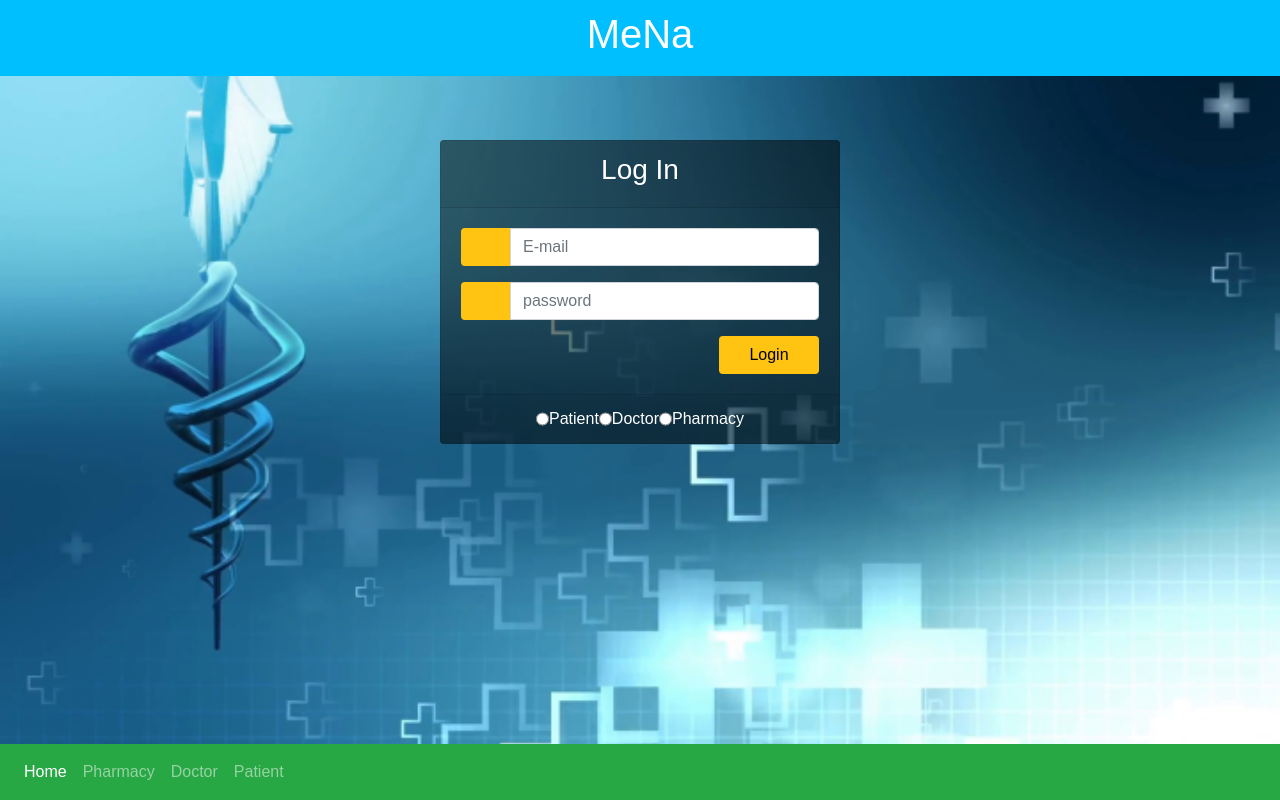
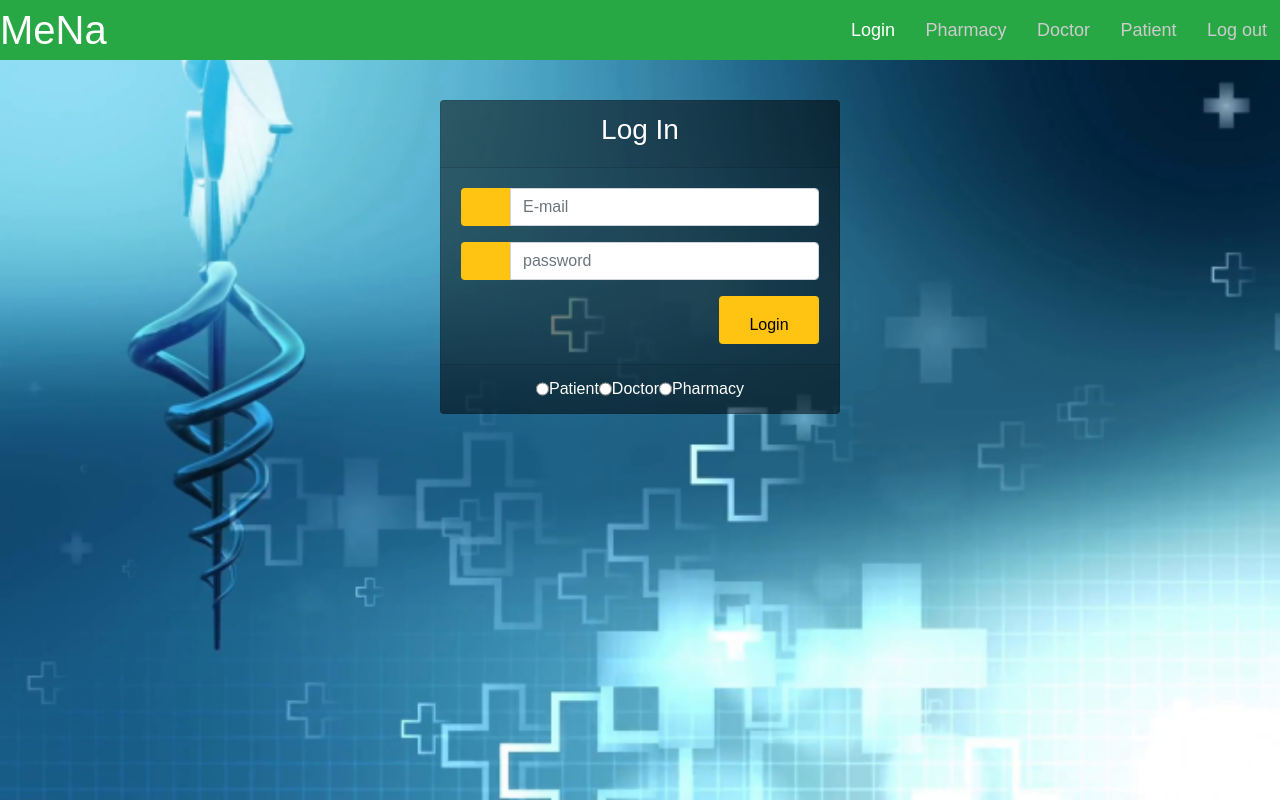
Before and after one commit to VikoTodorov/MeNa, a PHP site: page / in a window 1280 px wide. Run offline with PHP 8.4, Linux system fonts and the light colour scheme.

Commit message:
Veche e s nash bar

```diff
--- a/index.html
+++ b/index.html
@@ -10,27 +10,28 @@
 	<link rel="stylesheet" type="text/css" href="style.css">
 </head>
 <body class="background">
-	<div class="title" style = "margin-bottom:5%">
-		<h1>MeNa</h1>
-	</div>
-	<nav class="navbar navbar-expand-sm bg-success navbar-dark fixed-bottom">
-  		<ul class="navbar-nav">
-			<li class="nav-item">
-      			<a class="nav-link active" href="index.html">Home</a>
-   			</li>
-    		<li class="nav-item">
-      			<a class="nav-link" href="pharmacy_reg.html">Pharmacy</a>
-    		</li>
-   			<li class="nav-item">
-      			<a class="nav-link" href="doctor_reg.html">Doctor</a>
-    		</li>
-    		<li class="nav-item">
-      			<a class="nav-link" href="signup.html">Patient</a>
-    		</li>
-  		</ul>
+	<nav class="top">
+		<span class="title">MeNa</span>
+		<ul class="my_navbar">
+			<li class="btn">
+				<a class="active" href="index.html">Login</a>
+			</li>
+			<li class="btn">
+				<a class="link" href="pharmacy_reg.html">Pharmacy</a>
+			</li>
+			<li class="btn">
+				<a class="link" href="doctor_reg.html">Doctor</a>
+			</li>
+			<li class="btn">
+				<a class="link" href="signup.html">Patient</a>
+			</li>
+			<li class="btn">
+				<a class="link" href="index.html">Log out</a>
+			</li>
+		</ul>
 	</nav>
 <div style = "text-align:center">
-<div class="container" >
+  <div class="container">
 	<div class="d-flex justify-content-center h-100">
 		<div class="card">
 			<div class="card-header">
--- a/style.css
+++ b/style.css
@@ -12,12 +12,41 @@ body, html {
 .div{
 	padding: 32px 32px 32px 32px;
 }
+.my_navbar{
+	float: right;
+
+}
+.top{
+	background-color: #28A745;
+	margin-bottom: 5vh;
+}
 .title {
-	text-align:center;
-	background-color: #00BFFF;
 	color: white;
-	padding: 10px;
-	margin-bottom:5%
+	font-size: 40px;
+	text-align: center;
+}
+.btn{
+	padding-top: 2vh;
+	display:inline-block;
+}
+.link{
+	font-size: 18px;
+	vertical-align: center;
+}
+a.link:link, a.link:visited{
+	color: #cccccc;
+	text-decoration: none;
+}
+a.link:hover, a.link:active{
+	color: #ebebe0;
+	text-decoration: none;
+}
+a.active ,a.active:hover, a.active {
+	color: white;
+	text-decoration: none;
+}
+.active{
+	font-size: 18px;
 }
 .background{
 	background-image: url('2.png'); height: 100%;
@@ -25,16 +54,16 @@ body, html {
 	background-repeat: no-repeat;
 	background-size: cover;
 }
-.container{
-	height: 100%;
+/*.container{
+	max-height: 100%; NE BACKA
 	align-content: center;
-}
+}*/
 
 .card{
 	margin-top: auto;
 	margin-bottom: auto;
 	width: 400px;
-	height: 50%;
+	max-height: 60%;
 	background-color: rgba(0,0,0,0.5) !important;
 }
 
@@ -42,23 +71,8 @@ body, html {
 	color: white;
 }
 
-.social_icon span{
-	font-size: 60px;
-	margin-left: 10px;
-	color: #FFC312;
-}
-
-.social_icon span:hover{
-	color: white;
-	cursor: pointer;
-}
 
 
-.social_icon{
-	position: absolute;
-	right: 20px;
-	top: -45px;
-}
 
 .input-group-prepend span{
 	width: 50px;
```
Also changed, not shown: doctor_reg.html (+19 -18 lines), pharmacy_reg.html (+21 -20 lines), signup.html (+19 -18 lines).
